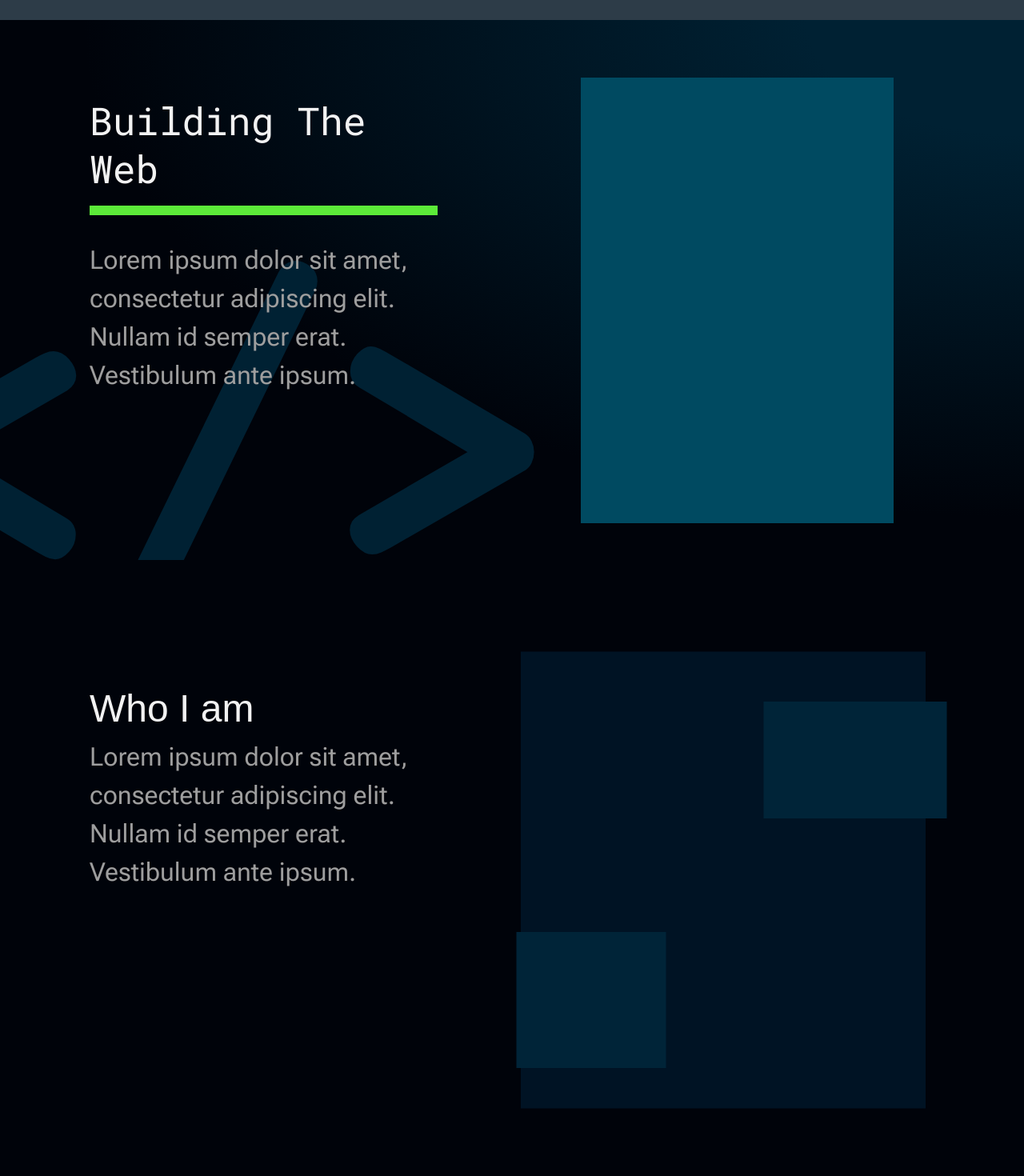
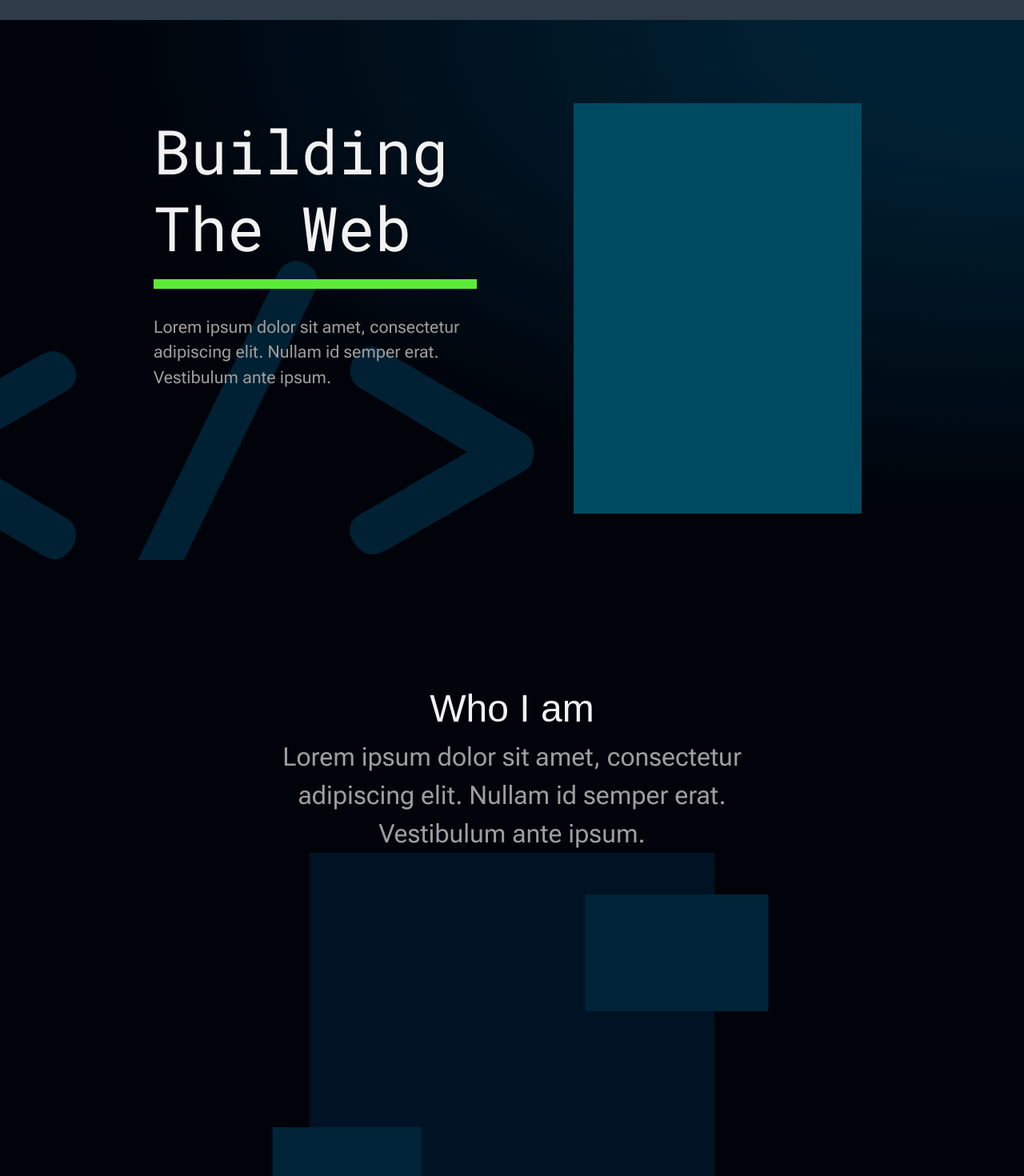
Before and after one commit to DaSmelterSaif/portfolio, a Vue app: page / in a window 1280 px wide. Shown: the part 100-1570 px from the top of the page at 80% size. Built offline with nearby package versions, Linux system fonts and the light colour scheme; a web font is replaced by a local one.

Commit message:
tweaking the website (used clamp for font sizes)

```diff
--- a/src/components/AboutMeSec.vue
+++ b/src/components/AboutMeSec.vue
@@ -17,18 +17,19 @@ export default {
 <!-- I removed @layer base... and it's working now. WHAT THNKAJFHKAJ -->
 
 <template>
-    <GenericSec class="bg-bg-dark w-full h-screen flex flex-row">
+    <GenericSec class="bg-bg-dark w-full min-h-screen flex 2xl:flex-row flex-col">
         <div class="flex-1"> <!-- bg-amber-300/30 -->
-            <h2 class="text-sec-title text-text mt-37.5">Who I am</h2>
-            <p class="text-body text-text-muted max-w-120">
+            <h2 class="text-sec-title text-text mt-37.5 2xl:text-left text-center">Who I am</h2>
+            <p class="text-body text-3.5xl text-text-muted 2xl:px-0 2xl:max-w-120 2xl:text-left text-center px-60">
                 Lorem ipsum dolor sit amet, consectetur adipiscing elit. Nullam id semper erat. Vestibulum ante ipsum.
             </p>
         </div>
         <!-- TODO - Make the positioning of the divs (that are to become images) consistent. -->
-        <div class="flex-1 relative"> <!-- bg-emerald-300/30 -->
-            <div class="absolute top-1/2 left-1/2 -translate-1/2 w-126.5 h-142.75 bg-bg"></div>
-            <div class="absolute top-22/32 left-6/32 -translate-1/2 w-46.75 h-42.5 bg-bg-light"></div>
-            <div class="absolute top-10/32 left-26/32 -translate-1/2 w-57.25 h-36.5 bg-bg-light"></div>
+        <div class="flex-1 flex justify-center items-center"> <!-- bg-emerald-300/30 -->
+            <div class="relative w-126.5 h-142.75 bg-bg">
+                <div class="absolute top-24/32 left-3/32 -translate-1/2 w-46.75 h-42.5 bg-bg-light"></div>
+                <div class="absolute top-7/32 left-29/32 -translate-1/2 w-57.25 h-36.5 bg-bg-light"></div>
+            </div>
         </div>
     </GenericSec>
 </template>
--- a/src/components/AboutWebsiteSec.vue
+++ b/src/components/AboutWebsiteSec.vue
@@ -11,7 +11,7 @@ export default {
         <div class="w-92.5 h-113.25 bg-bg flex-1"></div>
         <div class="flex-1">
             <h2 class="text-sec-title text-text mb-4">Design of This Website</h2>
-            <p class="text-body text-text-muted">
+            <p class="text-body text-3.5xl text-text-muted">
                 Lorem ipsum dolor sit amet, consectetur adipiscing elit. Nullam id semper erat. Vestibulum ante ipsum.
             </p>
         </div>
--- a/src/components/ContactUsSec.vue
+++ b/src/components/ContactUsSec.vue
@@ -9,7 +9,7 @@ export default {
 <template>
     <section class="flex flex-col items-center justify-center px-120 bg-bg-light h-[85vh]">
         <h2 class="text-sec-title text-text mb-4">Get in Touch</h2>
-        <p class="text-center text-body text-text-muted mb-3">
+        <p class="text-center text-body text-3.5xl text-text-muted mb-3">
             Lorem ipsum dolor sit amet, consectetur adipiscing elit. Nullam id semper erat. Vestibulum ante ipsum.
         </p>
         <div class="flex justify-center items-center w-35 h-12 bg-primary rounded-xl text-body">BUTTON</div>
--- a/src/components/FooterSec.vue
+++ b/src/components/FooterSec.vue
@@ -9,9 +9,9 @@ export default {
 <template>
     <footer class="flex flex-row min-h-[35vh] p-15 bg-bg-db-light">
         <div class="flex-1">
-            <p class="text-body text-text mb-10">LOGO</p><br>
+            <p class="text-body text-text text-3.5xl mb-10">LOGO</p><br>
             <div>
-                <ul class="text-body text-text">
+                <ul class="text-body text-text text-3.5xl">
                     <li class="block pr-10 float-left">Link #1</li>
                     <li class="block px-10 float-left">Link #2</li>
                     <li class="block px-10 float-left">Link #3</li>
--- a/src/components/HeroSec.vue
+++ b/src/components/HeroSec.vue
@@ -15,25 +15,35 @@ export default {
     <!-- TODO - Fix vertical alignment (especially when pressing F11). -->
     <!-- TODO - Fix h1 growing more than needed. -->
     <GenericSec
-        class="flex flex-row xll:px-56 relative -z-20 overflow-hidden bg-radial-[at_100%_0%] from-[#002133] from-15% to-bg-dark to-65% h-[calc(100vh-125px)]">
+        class="grid grid-cols-2 xll:px-56 relative -z-20 overflow-hidden bg-radial-[at_100%_0%] from-[#002133] from-15% to-bg-dark to-65% h-[calc(100vh-125px)]">
 
-        <div class="flex-7"> <!-- bg-blue-300/30 -->
-            <div class="mt-24 max-w-124 2xl:ml-20">
+        <div class="flex xl:justify-center items-center lg:justify-start w-11/12">
+            <!-- bg-blue-300/30 -->
+            <!-- mt-24 -->
+            <div class="mb-[12vh] max-w-124 xl:ml-20 lg:ml-5">
                 <div class="border-b-12 border-solid border-primary pb-4">
-                    <h1 class="text-title text-text text-5xl 2xl:text-7xl leading-tight">Building The Web</h1>
-                </div>
-                <p class="text-body text-text-muted mt-8">Lorem ipsum dolor sit amet, consectetur adipiscing elit.
+                    <h1 class="text-title text-text text-[clamp(var(--text-3xl),6vw,var(--text-8xl))] leading-tight">
+                        Building The Web</h1>
+                </div> <!-- lg:text-xl xl:text-2xl -->
+                <p class="text-body text-[clamp(var(--text-xl),1.666667vw,var(--text-4xl))] text-text-muted mt-8">
+                    Lorem ipsum dolor sit
+                    amet,
+                    consectetur adipiscing
+                    elit.
                     Nullam
                     id semper erat. Vestibulum ante ipsum.</p>
             </div>
         </div>
 
-        <div class="flex justify-center items-start flex-10"> <!-- bg-amber-300/30 -->
-            <div class="bg-highlight w-97.75 aspect-391/557 xll:w-105 mt-18 ml-[10vw] 2xl:ml-[4vw]"></div>
+        <div class="justify-center items-start flex-10"> <!-- bg-amber-300/30 -->
+            <!-- w-105 -->
+            <div
+                class="bg-highlight xll:w-[23vw] 2xl:mt-[7vh] 2xl:ml-[8vw] 2xl:h-auto 2xl:w-97.75 2xl:aspect-391/557 xl:h-auto xl:w-90 xl:aspect-391/557 lg:mt-[13vh] lg:h-66 lg:w-auto lg:aspect-557/391 ml-[6vw]">
+            </div>
             <!-- 2xl:ml-[20vw] -->
         </div>
-
-        <p class="absolute -bottom-57 -left-37 -z-10 select-none quicksand-font text-[512px] text-[#002133]">
+        <!-- 32rem -->
+        <p class="absolute -bottom-57 -left-37 -z-10 select-none quicksand-font text-[32rem] text-[#002133]">
             &#60;&#47;&#62;
         </p>
     </GenericSec>
--- a/src/components/SkillsSec.vue
+++ b/src/components/SkillsSec.vue
@@ -14,7 +14,7 @@ export default {
                 <div class="flex flex-col items-center">
                     <div class="w-24 h-24 bg-bg rounded-full mb-8"></div>
                     <h3 class="text-sub-title text-text mb-4">Skill #1</h3>
-                    <p class="text-body text-text-muted text-center">
+                    <p class="text-body text-3.5xl text-text-muted text-center">
                         Lorem ipsum dolor sit amet, consectetur adipiscing elit. Nullam id semper erat. Vestibulum ante
                         ipsum.
                     </p>
@@ -22,7 +22,7 @@ export default {
                 <div class="flex flex-col items-center">
                     <div class="w-24 h-24 bg-bg rounded-full mb-8"></div>
                     <h3 class="text-sub-title text-text mb-4">Skill #2</h3>
-                    <p class="text-body text-text-muted text-center">
+                    <p class="text-body text-3.5xl text-text-muted text-center">
                         Lorem ipsum dolor sit amet, consectetur adipiscing elit. Nullam id semper erat. Vestibulum ante
                         ipsum.
                     </p>
@@ -30,7 +30,7 @@ export default {
                 <div class="flex flex-col items-center">
                     <div class="w-24 h-24 bg-bg rounded-full mb-8"></div>
                     <h3 class="text-sub-title text-text mb-4">Skill #3</h3>
-                    <p class="text-body text-text-muted text-center">
+                    <p class="text-body text-3.5xl text-text-muted text-center">
                         Lorem ipsum dolor sit amet, consectetur adipiscing elit. Nullam id semper erat. Vestibulum ante
                         ipsum.
                     </p>
--- a/src/style.css
+++ b/src/style.css
@@ -26,6 +26,8 @@
   --color-info: hsl(217, 94%, 69%);
 
   --breakpoint-xll: 120rem;
+
+  --text-3_5xl: 2rem;
 }
 
 /* TODO - Remove font-size attributes */
@@ -53,7 +55,6 @@
     font-variation-settings: "slnt" 0, "wdth" 100, "GRAD" 0, "XOPQ" 96,
       "XTRA" 468, "YOPQ" 79, "YTAS" 750, "YTDE" -203, "YTFI" 738, "YTLC" 514,
       "YTUC" 712;
-    font-size: 32px;
   }
 
   .text-sec-title {
```
Also changed, not shown: src/components/ProjectsSec.vue (+4 -4 lines).
